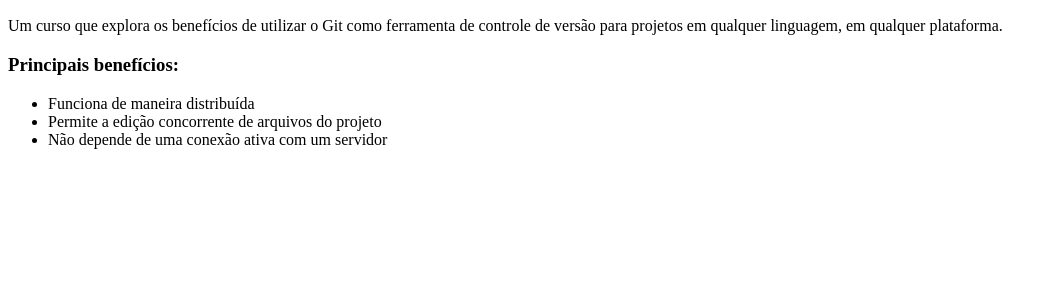
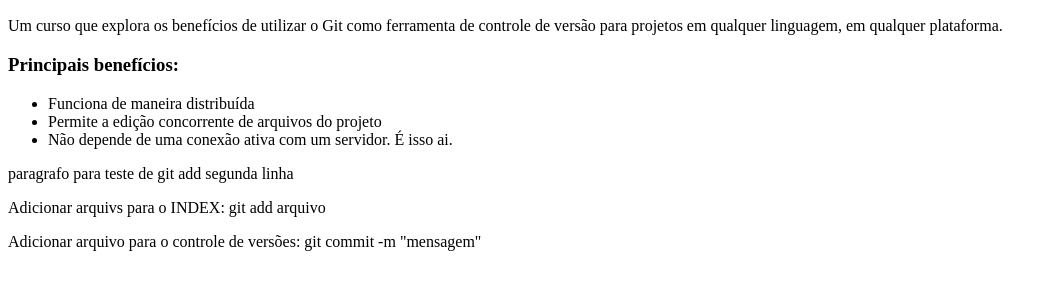
Before and after one commit to rai3mb/aula-git, a plain HTML site: page index.html in a window 1280 px wide. Shown: the part 96-386 px from the top of the page, without its empty margins (0-1057 px from the left). Drawn offline with Linux system fonts and the light colour scheme.

Commit message:
mais paragrafos

```diff
--- a/index.html
+++ b/index.html
@@ -11,7 +11,17 @@
         <ul>
             <li>Funciona de maneira distribuída</li>
             <li>Permite a edição concorrente de arquivos do projeto</li>
-            <li>Não depende de uma conexão ativa com um servidor</li>
+            <li>Não depende de uma conexão ativa com um servidor. É isso ai.</li>
         </ul>
+        <p>
+            paragrafo para teste de git add
+            segunda linha
+        </p>
+         <p>
+            Adicionar arquivs para o INDEX: git add arquivo
+        </p>
+        <p>
+            Adicionar arquivo para o controle de versões: git commit -m "mensagem"
+        </p>
     </body>
 </html>
```
